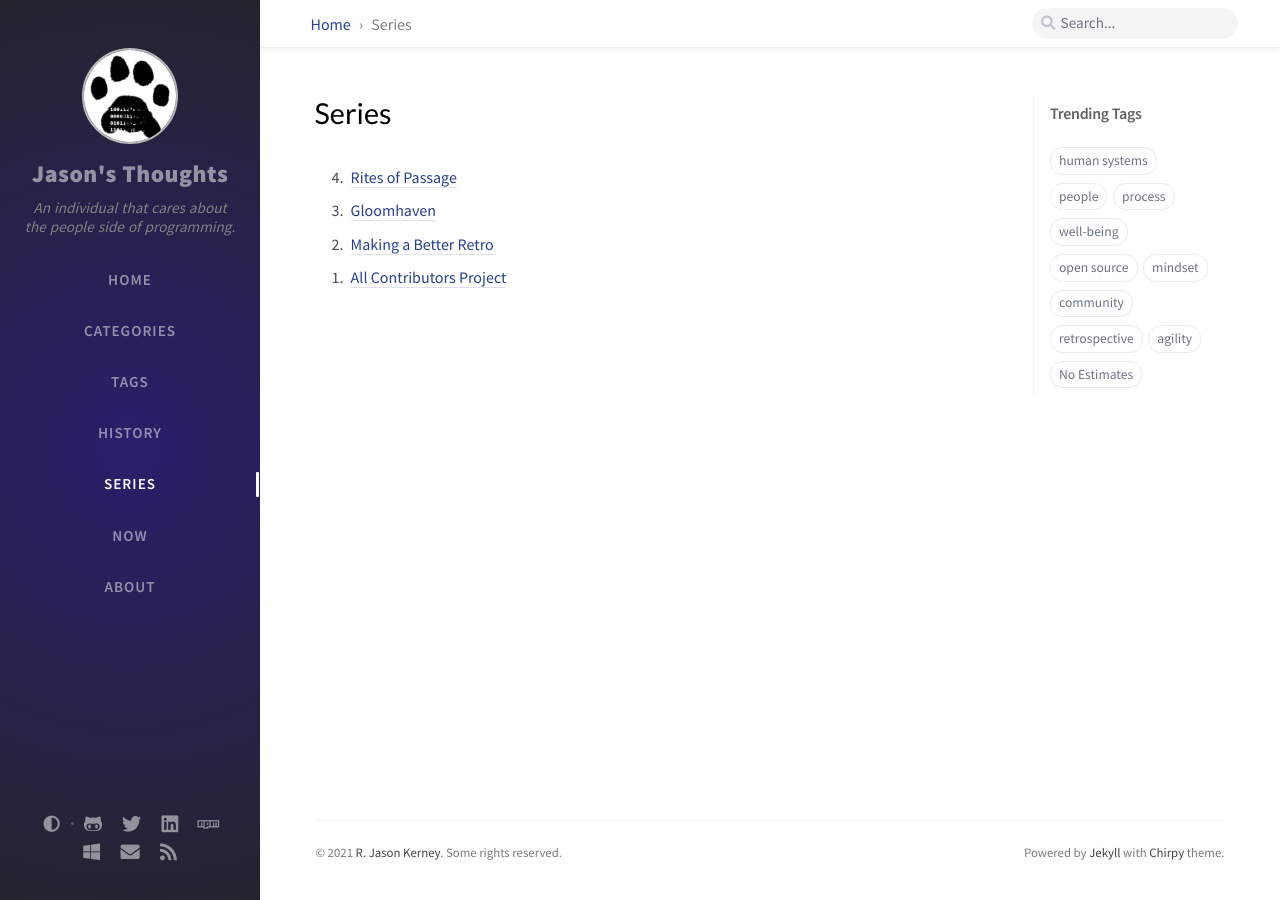
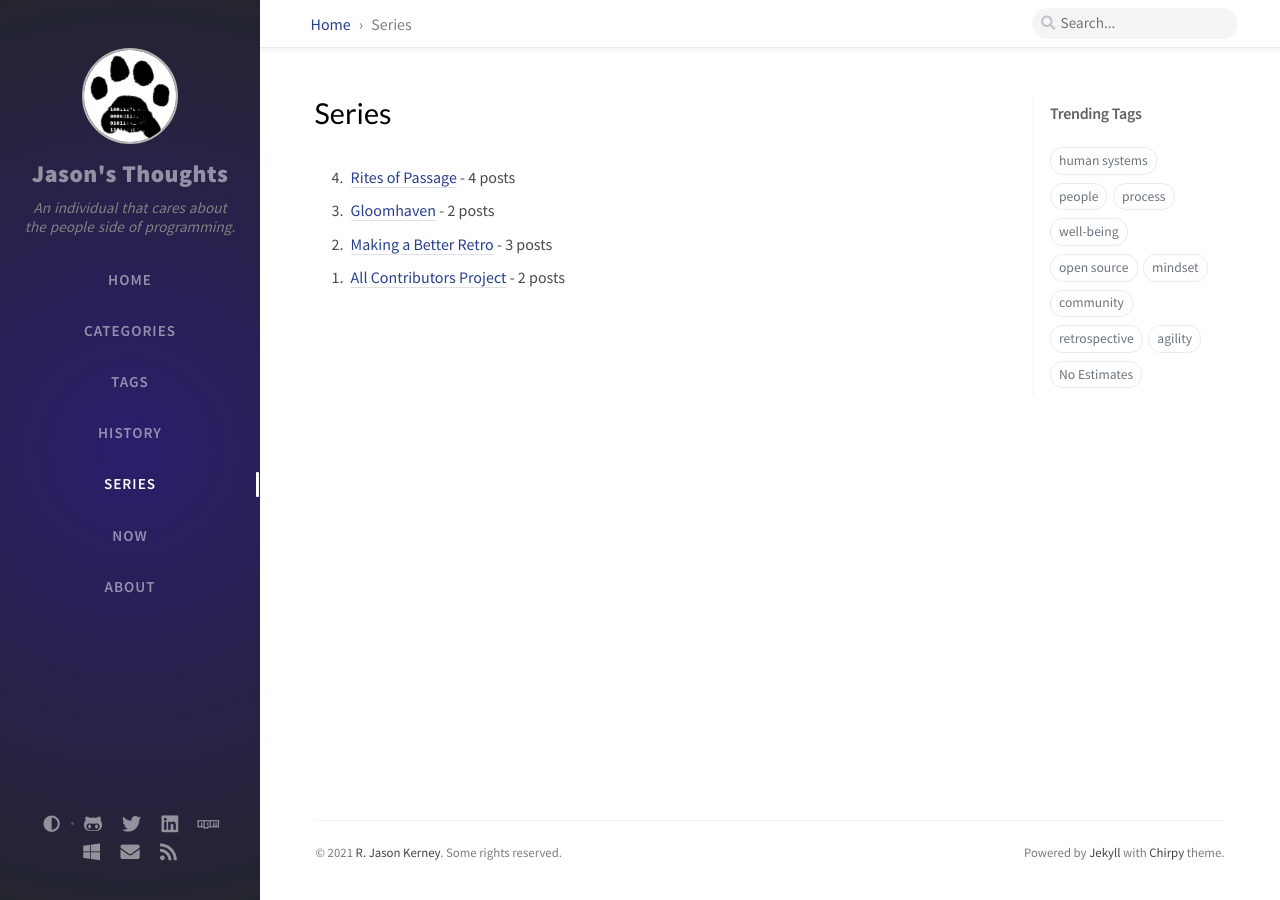
Before and after one commit to jason-kerney/blog, a Jekyll site: the page built from _tabs/series.md, in a window 1280 px wide. Built offline with Jekyll 4.4.1, drawn with Linux system fonts in a browser that asks for light colours; nearby versions of some CDN libraries; comment, search, counter and statistics services are not loaded.

Commit message:
updated series tab to includ post count

```diff
--- a/_tabs/series.md
+++ b/_tabs/series.md
@@ -8,9 +8,16 @@ order: 4
     {% assign series-posts = site.posts | where_exp: 'item', "item.series != nil" %}
     {% assign series-names = series-posts | map: "series" | uniq %}
     {% for name in series-names %}
-      {% assign post = series-posts | where_exp: 'item', 'item.series == name' | last %}
+      {% assign series-current = series-posts | where_exp: 'item', 'item.series == name' %}
+      {% assign post = series-current | last %}
+      {% assign count = series-current | size %}
+      {% if count < 2 %}
+        {% assign postfix = '' %}
+      {% else %}
+        {% assign postfix = 's' %}
+      {% endif %}
       <li>
-        <a href="{{ post.baseurl }}{{ post.url }}">{{ name }}</a>
+        <a href="{{ post.baseurl }}{{ post.url }}">{{ name }}</a> - {{ count }} post{{ postfix }}
       </li>
     {% endfor %}
 
```
